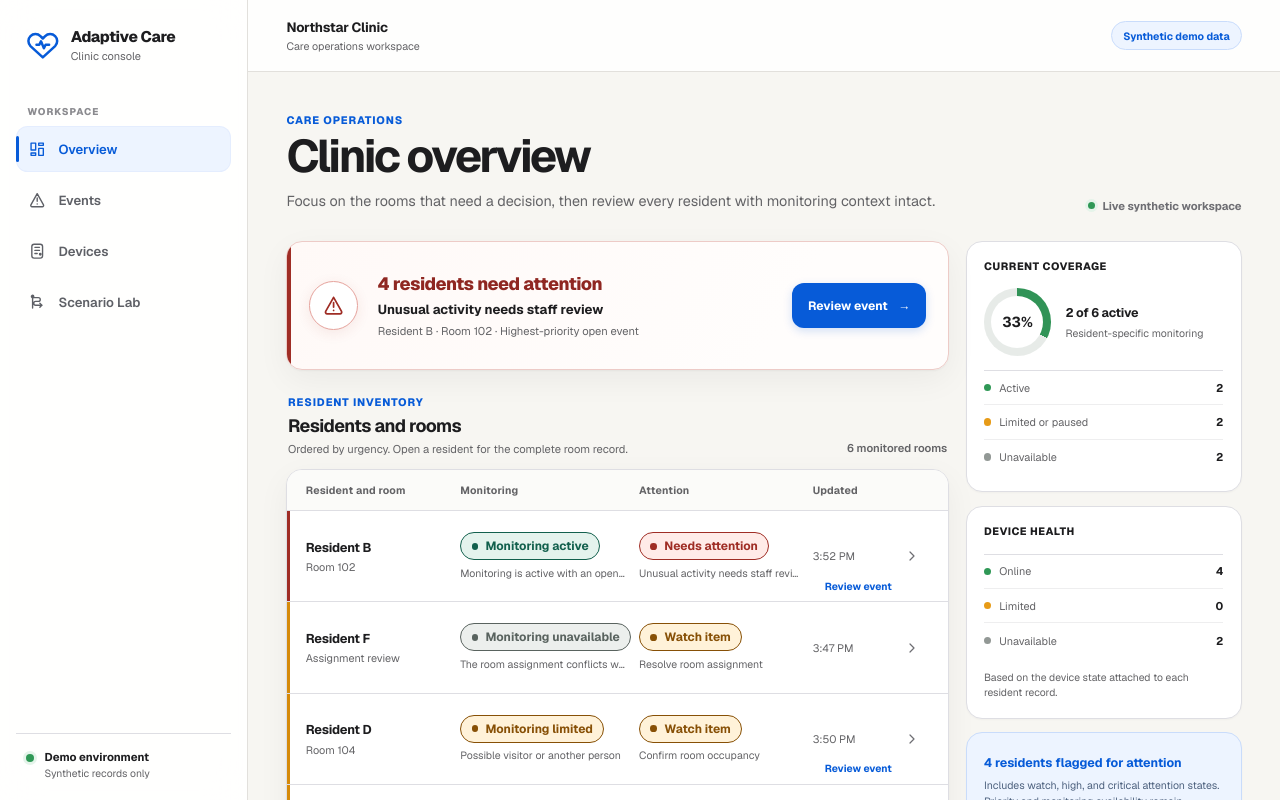
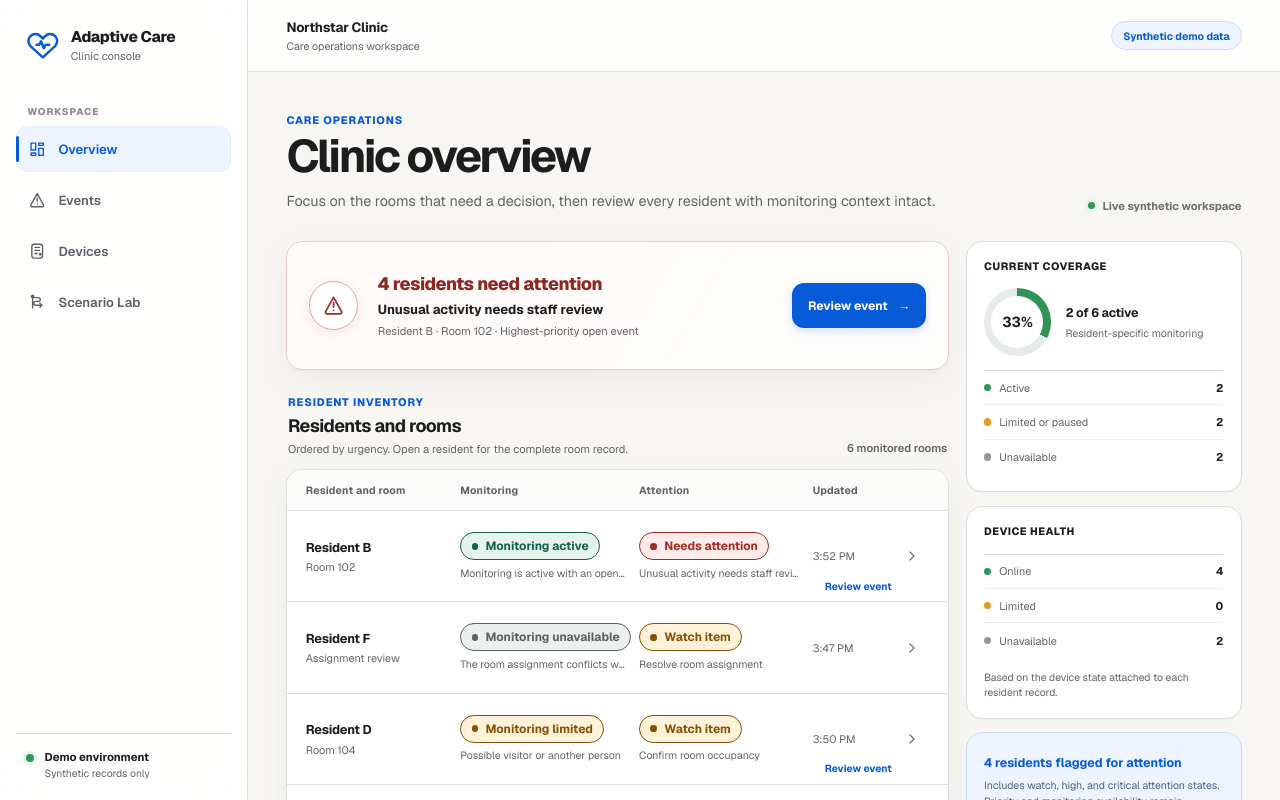
Before and after one commit to aksharkakkad-web/MedicalHardware, a Next.js app in the folder apps/clinic-dashboard/: page / in a window 1280 px wide. Shown: the top 800 px of the page. Built offline with nearby package versions, Linux system fonts and the light colour scheme.

Commit message:
fix: remove overview side color accents

```diff
--- a/apps/clinic-dashboard/src/features/residents/resident-card.module.css
+++ b/apps/clinic-dashboard/src/features/residents/resident-card.module.css
@@ -9,23 +9,6 @@
   border-bottom: 1px solid var(--color-border);
   background: var(--color-surface);
   transition: background-color 150ms ease, box-shadow 150ms ease;
-}
-
-.card::before {
-  position: absolute;
-  inset: 0 auto 0 0;
-  width: 0.18rem;
-  background: transparent;
-  content: "";
-}
-
-.card[data-priority="critical"]::before,
-.card[data-priority="high"]::before {
-  background: var(--color-status-critical-text);
-}
-
-.card[data-priority="watch"]::before {
-  background: #d58a0b;
 }
 
 .card:hover {
--- a/apps/clinic-dashboard/src/features/residents/resident-overview.module.css
+++ b/apps/clinic-dashboard/src/features/residents/resident-overview.module.css
@@ -80,14 +80,6 @@
   border-radius: var(--radius-card);
   background: linear-gradient(120deg, #fff9f7 0%, #fffdfc 74%);
   box-shadow: var(--shadow-card);
-}
-
-.attentionBanner::after {
-  position: absolute;
-  inset: 0 auto 0 0;
-  width: 0.22rem;
-  background: var(--color-status-critical-text);
-  content: "";
 }
 
 .alertMark {
```
